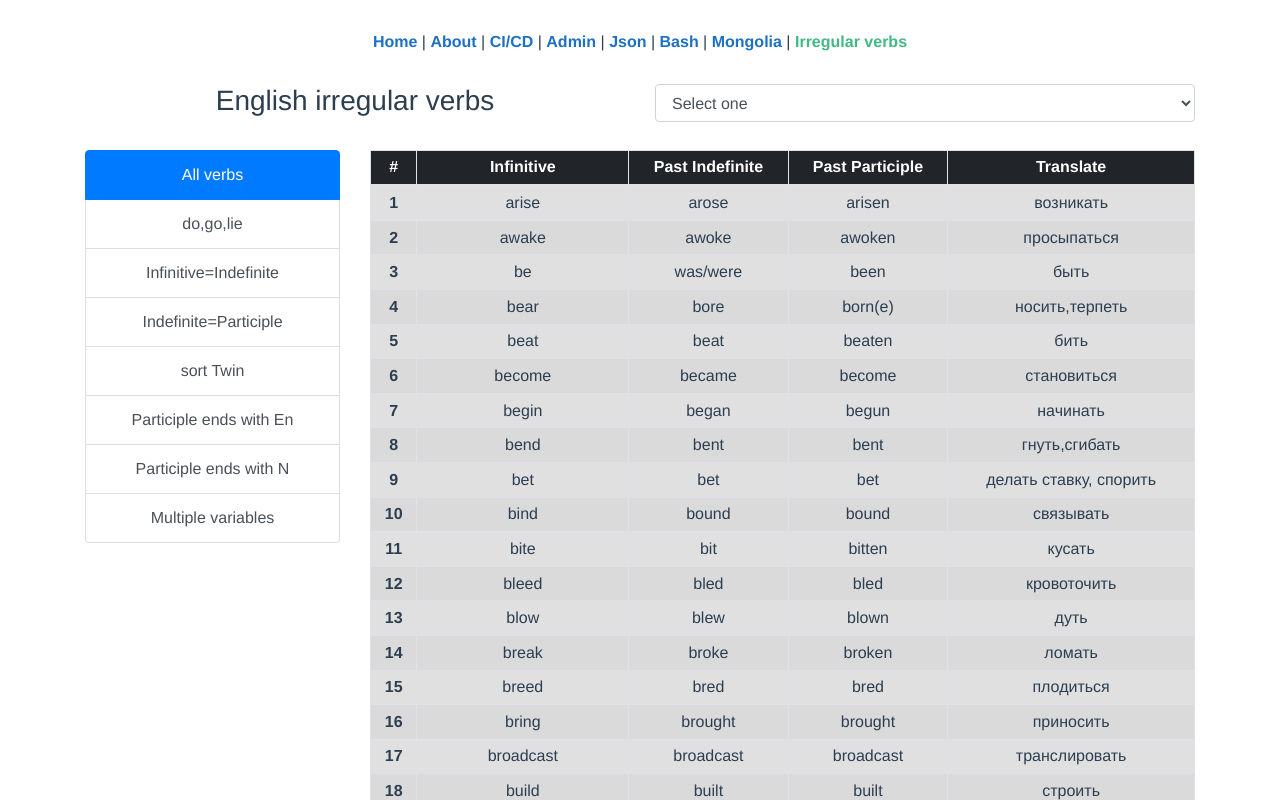
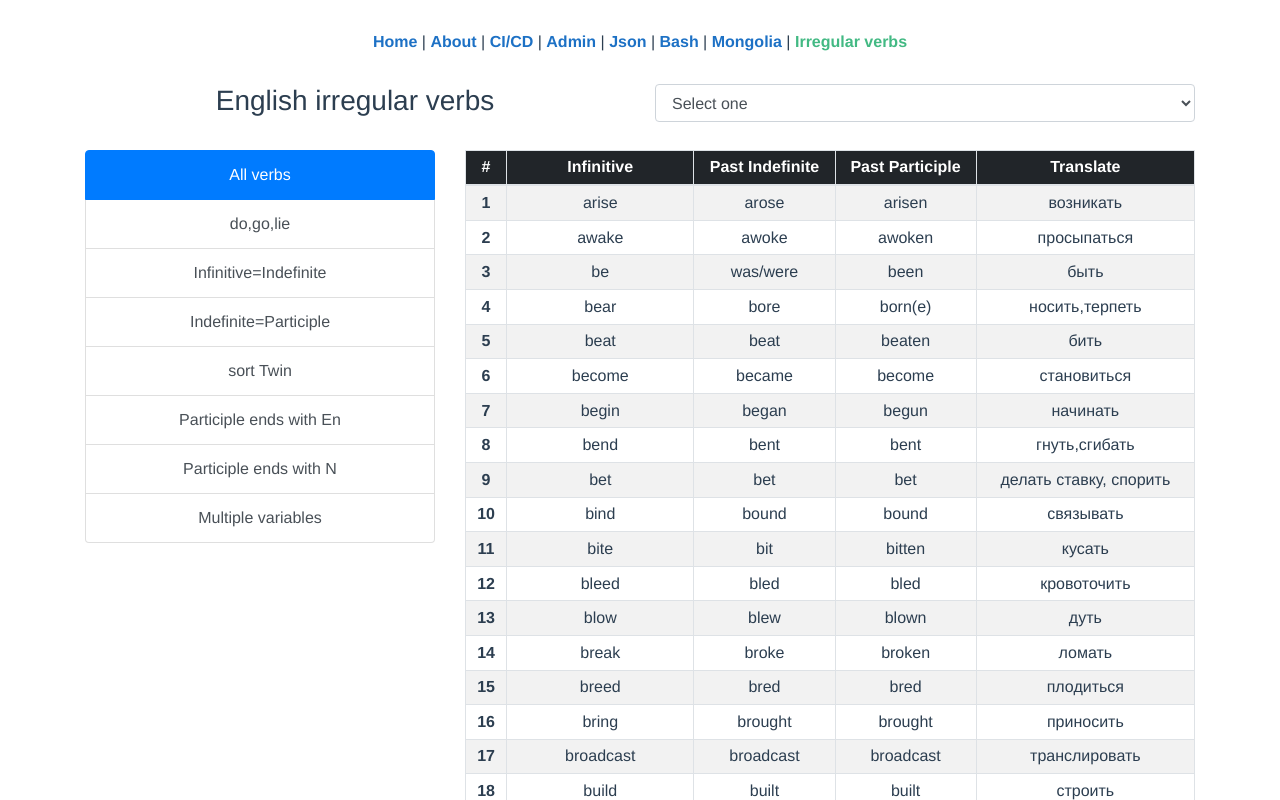
Before and after one commit to snikos/ci-cd, a Vue app: page /irr-verbs in a window 1280 px wide. Shown: the top 800 px of the page. Built offline with nearby package versions, Linux system fonts and the light colour scheme.

Commit message:
edit: table, click.prevent

```diff
--- a/src/components/ListIrregularVerbs.vue
+++ b/src/components/ListIrregularVerbs.vue
@@ -1,5 +1,5 @@
 <template>
-    <div class="table-responsive-sm">
+    <div class="table-responsive">
         <table class="table table-sm table-striped table-bordered">
             <thead>
             <tr>
@@ -13,7 +13,7 @@
             <tbody>
             <tr v-for="(item, idx) in verbs"
                 :key="item['Infinitive'] + '_' + idx"
-                :class="`table-${curClass}`"
+                :class="`tabloid-${curClass}`"
             >
                 <th scope="row">{{ idx+1 }}</th>
                 <td>{{ item["Infinitive"] }}</td>
--- a/src/pages/GitBash.vue
+++ b/src/pages/GitBash.vue
@@ -6,12 +6,12 @@
                 :key="item.id"
                 class="col-12 col-sm-12 col-md-12 col-lg-6 col-xl-4"
             >
-                <div @click.prevent.stop="currentTab = item.id"
+                <div
                    style="cursor: pointer;"
                 >
-                    <h5>
+                    <h5 @click.stop.prevent="currentTab = item.id">
                         <img
-                                :src="item.icon"
+                                :src="String(item.icon)"
                                 class="git-scm"
                                 :alt="item.title"
                                 :title="item.title"
@@ -63,16 +63,7 @@
         max-width: 58px;
         padding: 0 0.5em 0.5em 0;
     }
-    .tab_box {
-        list-style-type: square;
-    }
     .tab_box li::marker {
         color: red;
     }
-    .bash_box .tab_box {
-        display: none;
-    }
-    .bash_box .active {
-        display: block;
-    }
 </style>
--- a/src/pages/IrregularVerbs.vue
+++ b/src/pages/IrregularVerbs.vue
@@ -8,7 +8,7 @@
                       :options="sortOptions"
             />
         </div>
-        <div class="col-12 col-sm-12 col-md-3">
+        <div class="col-12 col-sm-12 col-md-12 col-lg-4">
             <div class="list-group">
                 <button v-for="(button, index) in checkButtons"
                         :key="button.name"
@@ -20,7 +20,7 @@
                 </button>
             </div>
         </div>
-        <div class="col-12 col-sm-12 col-md-9">
+        <div class="col-12 col-sm-12 col-md-12 col-lg-8">
             <ListIrregularVerbs :verbs="checkVerbs" :classes="classes" :curClass="currentClass"/>
         </div>
     </div>
@@ -82,7 +82,7 @@
             getMtdClick(comp, idx) {
                 this.isActive = idx;
                 this.checkVerbs = this[comp];
-                this.currentClass = this.classes[idx];
+                this.currentClass = idx < 7 ? this.classes[idx] : this.classes[2];
             },
         },
         computed: {
```
